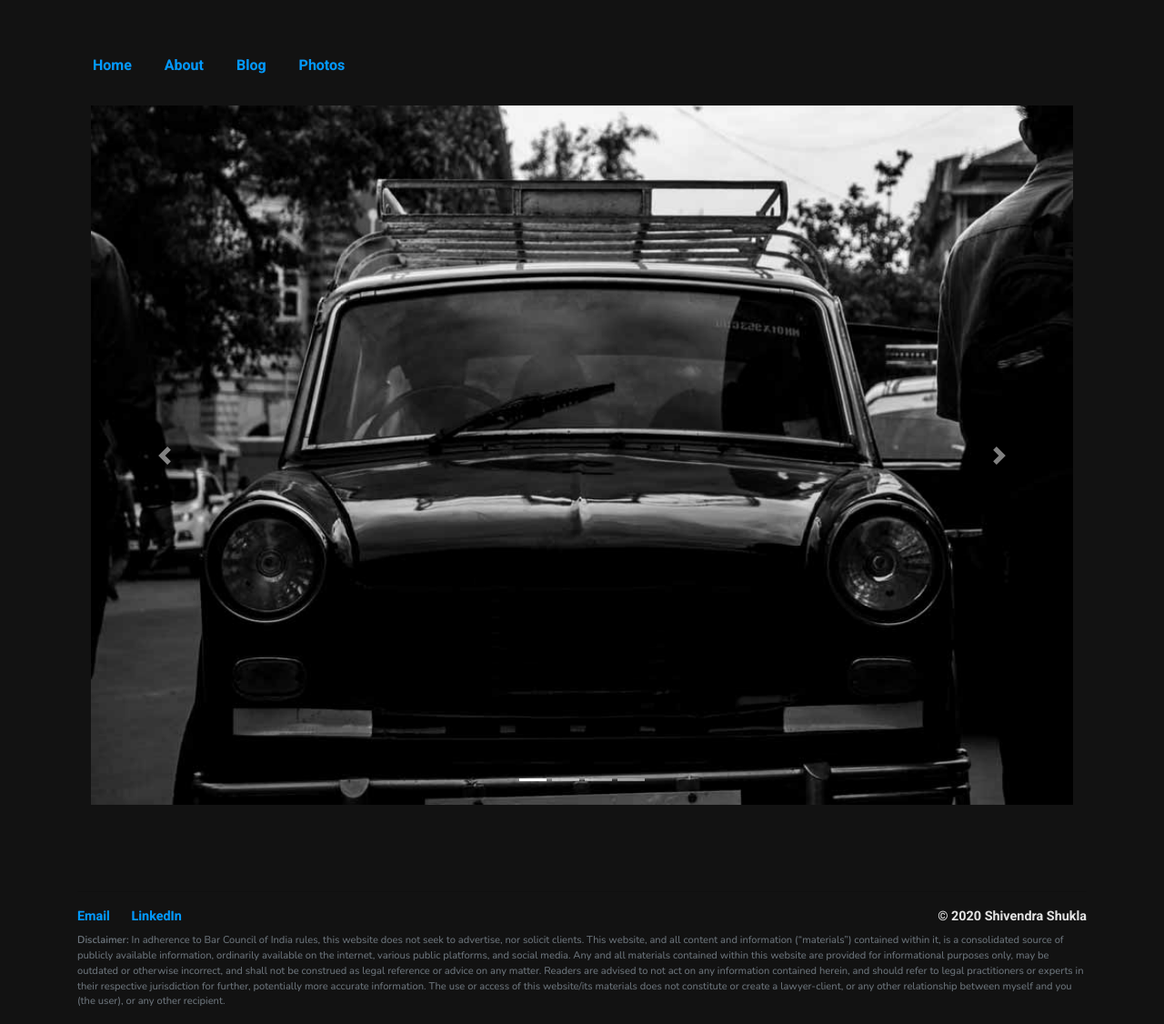
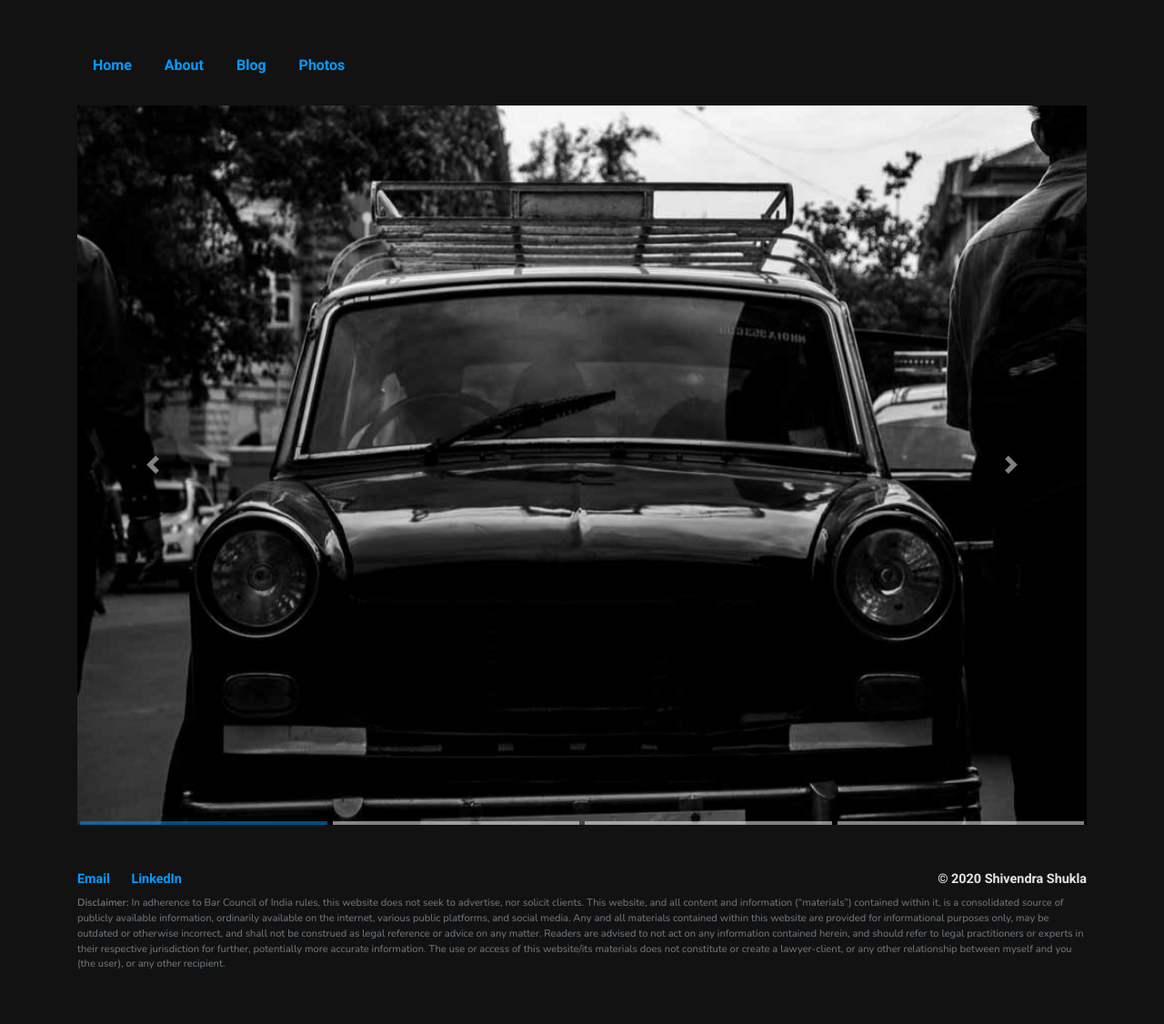
Before and after one commit to thatshivendrashukla/thatshivendrashukla.github.io, a Jekyll site: the page built from photography/index.html, in a window 1280 px wide. Shown: the whole page at 91% size. Built offline with Jekyll 4.4.1, drawn with Linux system fonts in a browser that asks for light colours; nearby versions of some CDN libraries; after the commit the page ends 1085 px from its top, so only the background shows below that.

Commit message:
minor style tweaks

```diff
--- a/_layouts/default.html
+++ b/_layouts/default.html
@@ -2,13 +2,13 @@
 <html lang="{{ site.lang | default: 'en-US' }}">
   {% include head.html %}
   <body>
-    <div class="container" id="bodyContainer">
+    <div class="container h-100" id="bodyContainer">
       <div class="head-space-nav"></div>
       {% include navbar.html %}
 
       <!-- Begin page content -->
       <main role="main">
-        <div class="container">{{ content }}</div>
+        <div class="container h-100">{{ content }}</div>
       </main>
     </div>
     <!-- Close Body container -->
--- a/_layouts/photo.html
+++ b/_layouts/photo.html
@@ -8,8 +8,8 @@ layout: default
     color: rgba(255, 255, 255, 0.87);
   }
 </style>
-
-<div class="container" id="photoContainer">
-  {{ content }}
-  <div class="head-space"></div>
+<div class="row h-100">
+  <div class="col-sm my-auto">
+    <div class="">{{ content }}</div>
+  </div>
 </div>
--- a/assets/css/main.scss
+++ b/assets/css/main.scss
@@ -256,10 +256,6 @@ ul.posts p {
 
 //PHOTOS
 
-#photoContainer {
-  height: 100%;
-}
-
 //404
 
 .error404 {
--- a/photography/index.html
+++ b/photography/index.html
@@ -4,9 +4,37 @@ title: Photos
 description: Photographs taken by Shivendra Shukla
 active: photos
 ---
+
 <style>
+  .carousel-item .img {
+    pointer-events: none;
+  }
   .carousel-item .carousel-caption {
     display: none;
+  }
+
+  .carousel .carousel-indicators	/* indicator group*/ {
+    position: absolute;
+    bottom: 0;
+    left: 0px;
+    width: 100%;
+    margin: 0;
+    left: 0;
+    right: 0;
+    width: 100%;
+    display: flex; /* set indicators to flex */
+  }
+  .carousel .carousel-indicators li {
+    flex-grow: 1; /* all indicator li items flow across width */
+    height: 4px;
+    margin-bottom: 0;
+    padding: 0;
+    border-bottom: 0;
+    /*border-radius: 2px;*/
+  }
+
+  .carousel .carousel-indicators li.active {
+    background-color: rgba(0, 153, 255, 0.5); /* active color*/
   }
 </style>
 
```
Also changed, not shown: other parts of photography/index.html (+8 -8 lines), _layouts/blog.html (+15 -2 lines), blog/categories/index.html (+29 -3 lines), 1 other file.
